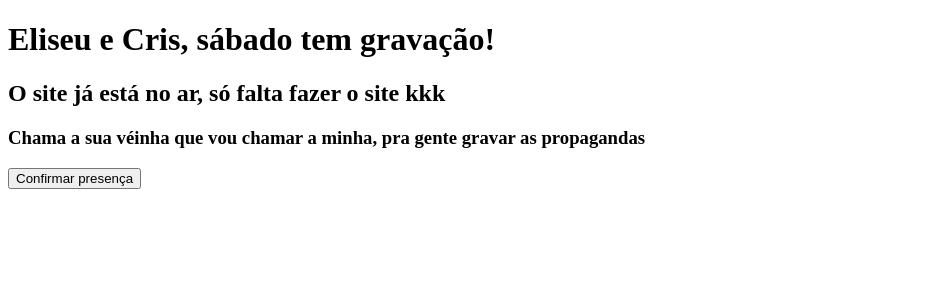
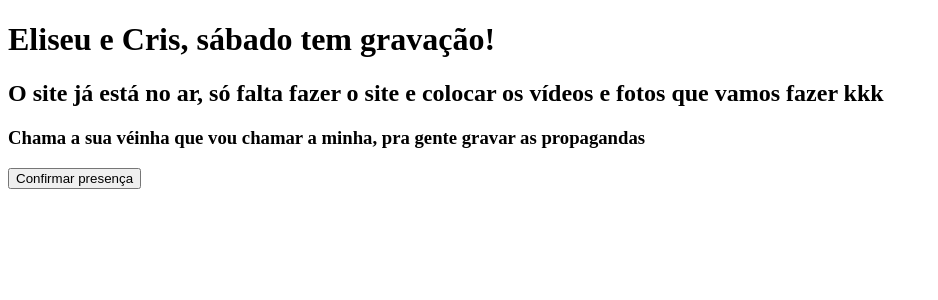
Before and after one commit to gabrielpugas/eliseusena, a Next.js app: page / in a window 1280 px wide. Shown: the top 300 px of the page, without its empty margins (0-938 px from the left). Built offline with nearby package versions, Linux system fonts and the light colour scheme.

Commit message:
Ajuste no texto

```diff
--- a/pages/index.js
+++ b/pages/index.js
@@ -2,17 +2,17 @@ function Home() {
   return (
     <div>
       <h1>Eliseu e Cris, sábado tem gravação!</h1>
-      <h2>O site já está no ar, só falta fazer o site kkk</h2>
+      <h2>O site já está no ar, só falta fazer o site e colocar os vídeos e fotos que vamos fazer kkk</h2>
       <h3>
         Chama a sua véinha que vou chamar a minha, pra gente gravar as
         propagandas
       </h3>
-      <button onClick={Alerta}>Confirmar presença</button>
+      <button onClick={ConfirmarPresença}>Confirmar presença</button>
     </div>
   )
 }
 
-function Alerta() {
+function ConfirmarPresença() {
   return alert('Presença confirmada! Aqui é aroeira!')
 }
 
```
